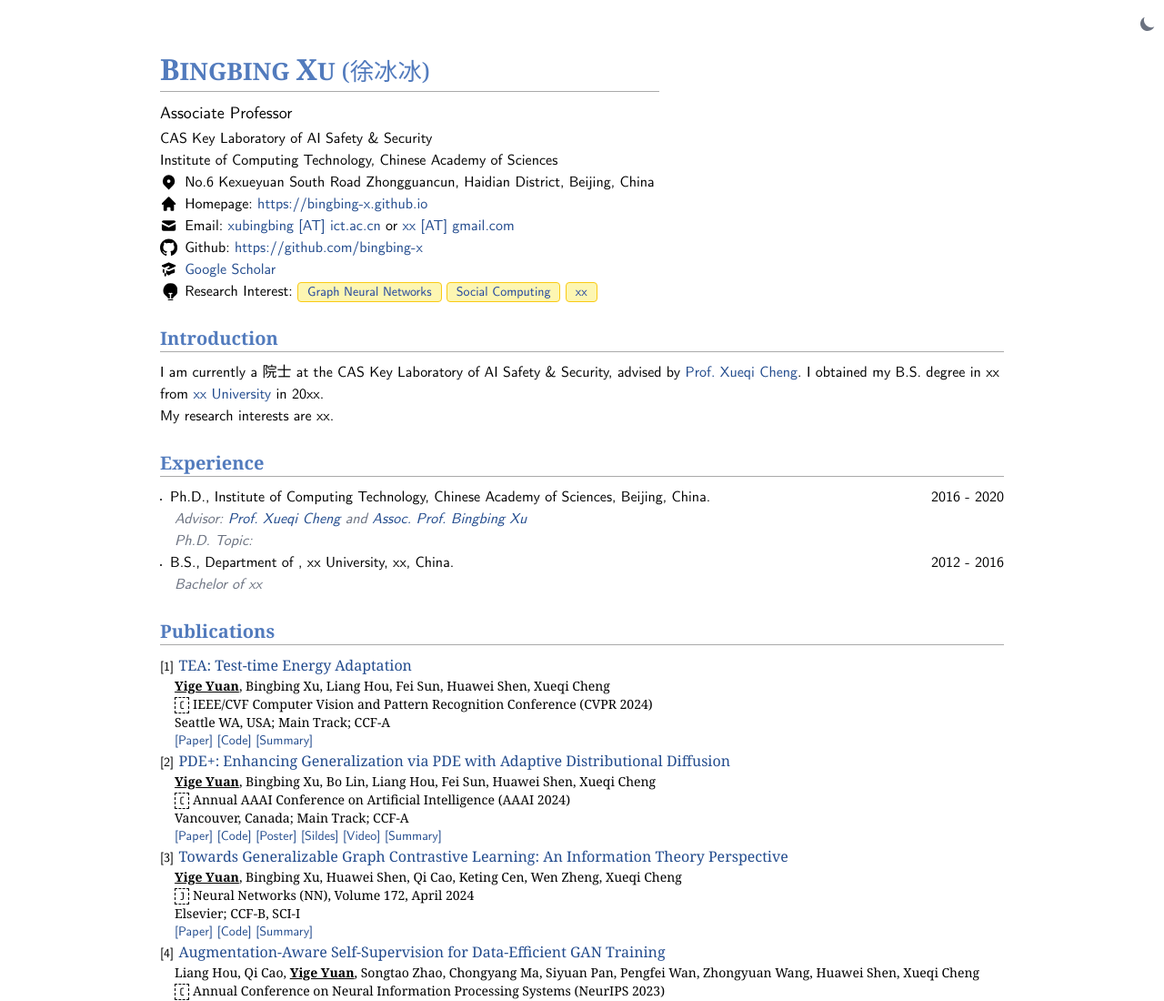
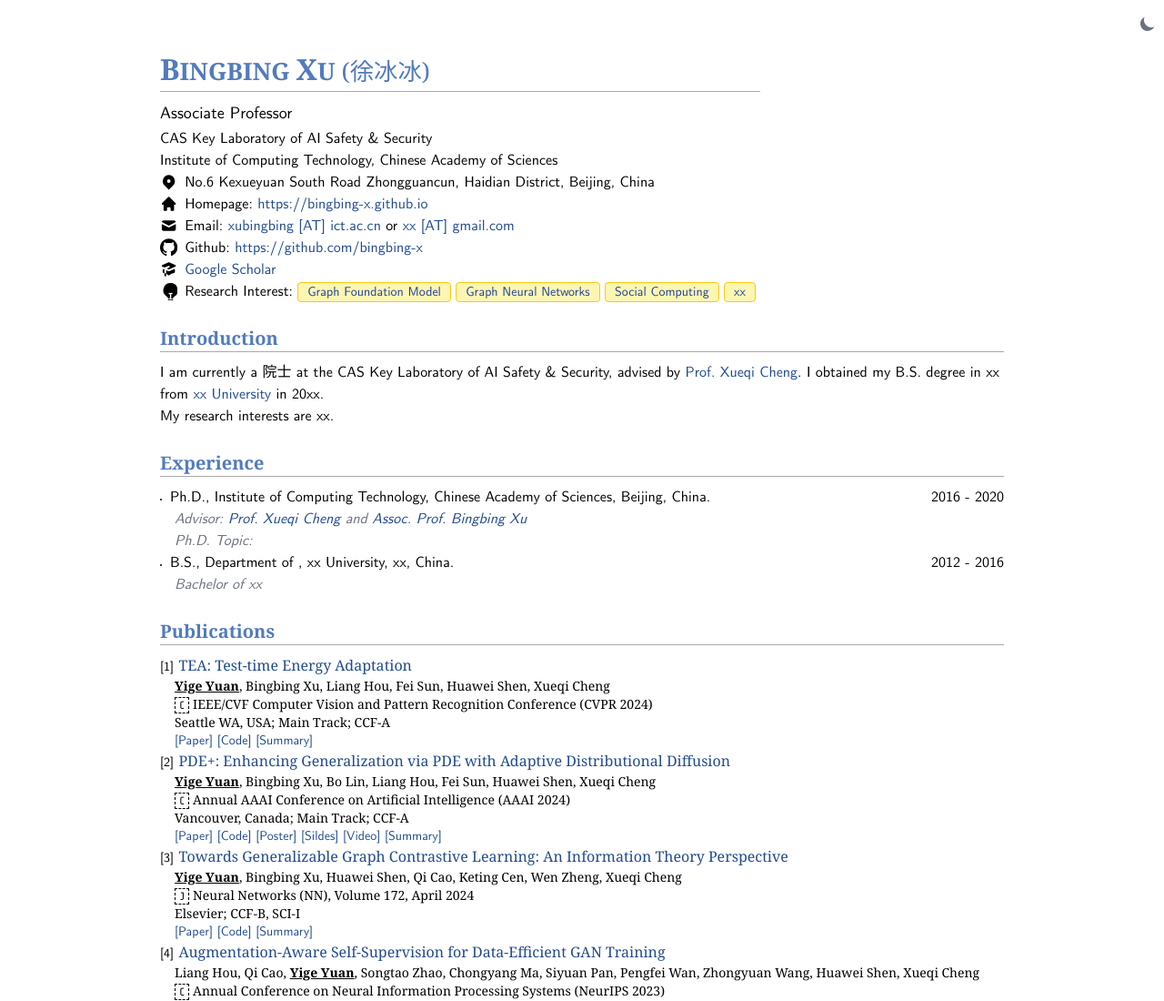
Before and after one commit to bingbing-x/bingbing-x, a plain HTML site: page index.html in a window 1280 px wide. Shown: the top 1100 px of the page at 91% size. Drawn offline with Linux system fonts and the light colour scheme; a web font is replaced by a local one.

Commit message:
Update index.html

```diff
--- a/index.html
+++ b/index.html
@@ -75,7 +75,7 @@
       <svg class="h-5 w-5" viewbox="0 0 20 20" fill="currentColor" xmlns="http://www.w3.org/2000/svg">
        <path d="M12 .75a8.25 8.25 0 00-4.135 15.39c.686.398 1.115 1.008 1.134 1.623a.75.75 0 00.577.706c.352.083.71.148 1.074.195.323.041.6-.218.6-.544v-4.661a6.714 6.714 0 01-.937-.171.75.75 0 11.374-1.453 5.261 5.261 0 002.626 0 .75.75 0 11.374 1.452 6.712 6.712 0 01-.937.172v4.66c0 .327.277.586.6.545.364-.047.722-.112 1.074-.195a.75.75 0 00.577-.706c.02-.615.448-1.225 1.134-1.623A8.25 8.25 0 0012 .75z" />
        <path d="M9.013 19.9a.75.75 0 01.877-.597 11.319 11.319 0 004.22 0 .75.75 0 11.28 1.473 12.819 12.819 0 01-4.78 0 .75.75 0 01-.597-.876zM9.754 22.344a.75.75 0 01.824-.668 13.682 13.682 0 002.844 0 .75.75 0 11.156 1.492 15.156 15.156 0 01-3.156 0 .75.75 0 01-.668-.824z" clip-rule="evenodd" fill-rule="evenodd" />
-      </svg> <span class="break-normal research_interests"> Research Interest: <a href=""> Graph Neural Networks</a> <a href=""> Social Computing</a> <a href=""> xx </a> </span></p>
+      </svg> <span class="break-normal research_interests"> Research Interest: <a href=""> Graph Foundation Model</a> <a href=""> Graph Neural Networks</a> <a href=""> Social Computing</a> <a href=""> xx </a> </span></p>
     </div>
    </div>
    <div class="px-2 sm:px-10 md:px-20 lg:px-40">
```
